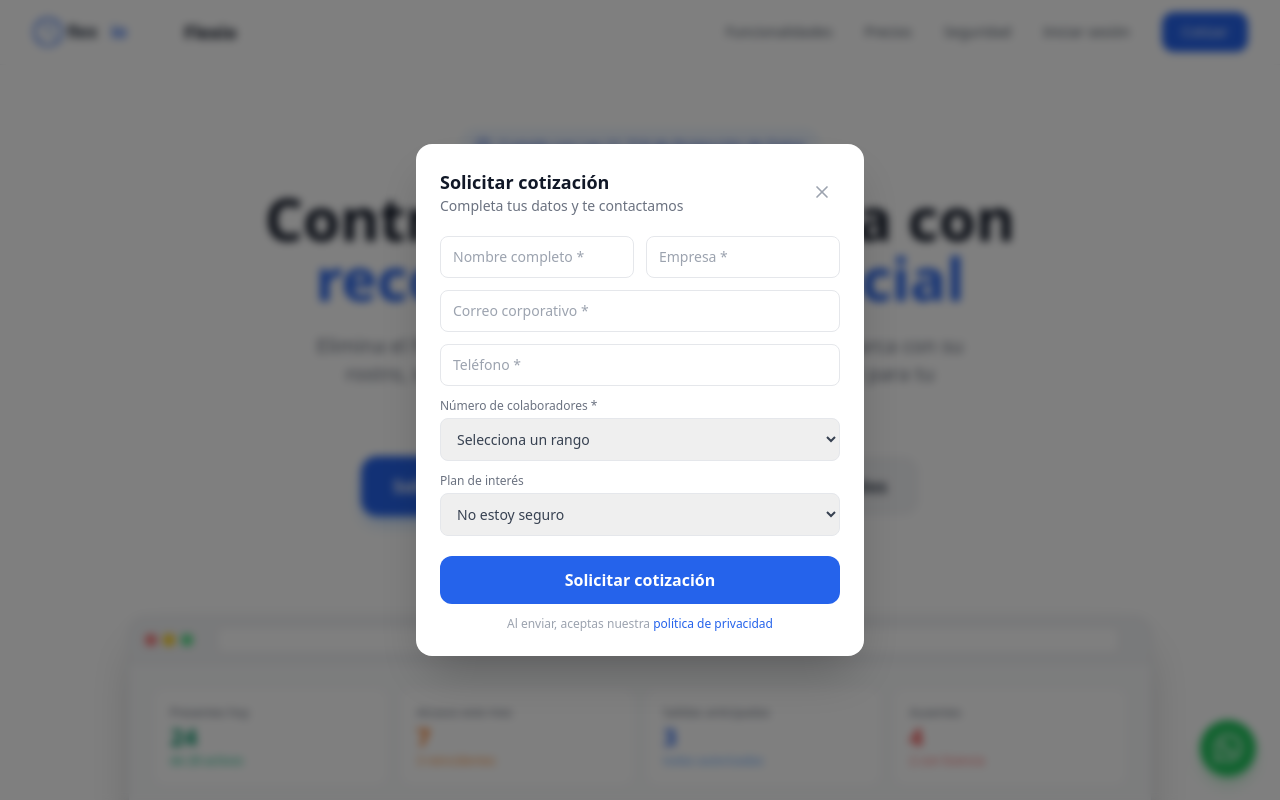
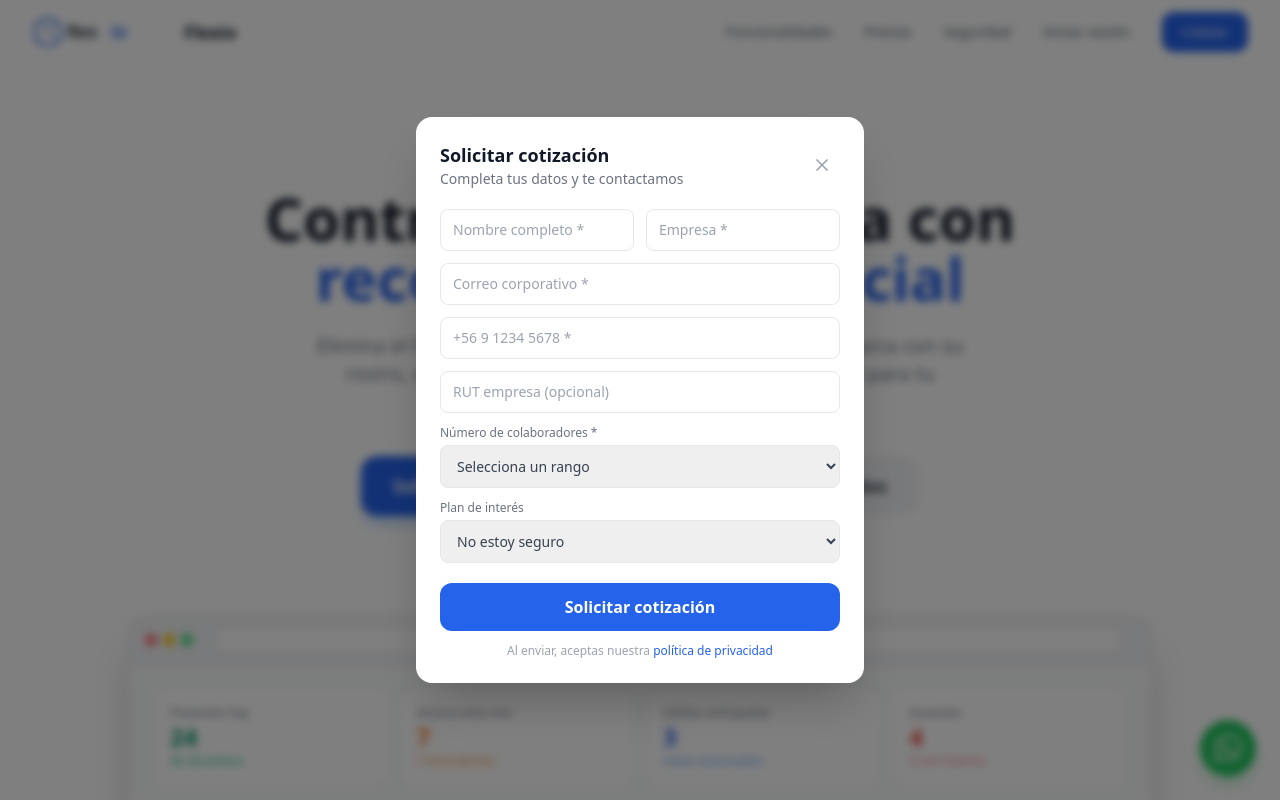
Before and after one commit to pdencina/registro_asistencia_Empresa, a React (Vite) app: page / in a window 1280 px wide. Both pictures are taken after a click on the button "Cotizar". Shown: the top 800 px of the page. Built offline with nearby package versions, Linux system fonts and the light colour scheme.

Commit message:
fomateo de campos

```diff
--- a/src/pages/LandingPage.jsx
+++ b/src/pages/LandingPage.jsx
@@ -8,9 +8,10 @@ export default function LandingPage() {
   const [contactLoading, setContactLoading] = useState(false);
   const [contactSent, setContactSent] = useState(false);
   const [showQuote, setShowQuote] = useState(false);
-  const [quoteForm, setQuoteForm] = useState({ name: '', email: '', company: '', phone: '', employees: '', plan: '' });
+  const [quoteForm, setQuoteForm] = useState({ name: '', email: '', company: '', phone: '', employees: '', plan: '', rut: '' });
   const [quoteLoading, setQuoteLoading] = useState(false);
   const [quoteSent, setQuoteSent] = useState(false);
+  const [quoteRutError, setQuoteRutError] = useState('');
 
   async function handleContactSubmit(e) {
     e.preventDefault();
@@ -31,6 +32,10 @@ export default function LandingPage() {
 
   async function handleQuoteSubmit(e) {
     e.preventDefault();
+    // Validar RUT si fue ingresado
+    if (quoteForm.rut && !validateRut(quoteForm.rut)) {
+      return;
+    }
     setQuoteLoading(true);
     try {
       await fetch('/api/contact', {
@@ -41,7 +46,7 @@ export default function LandingPage() {
           company: quoteForm.company,
           email: quoteForm.email,
           phone: quoteForm.phone,
-          message: `COTIZACIÓN\nPlan de interés: ${quoteForm.plan || 'No especificado'}\nN° colaboradores: ${quoteForm.employees}\n`,
+          message: `COTIZACIÓN\nPlan de interés: ${quoteForm.plan || 'No especificado'}\nN° colaboradores: ${quoteForm.employees}\nRUT empresa: ${quoteForm.rut || 'No indicado'}`,
         }),
       });
       setQuoteSent(true);
@@ -49,6 +54,53 @@ export default function LandingPage() {
     } finally {
       setQuoteLoading(false);
     }
+  }
+
+  function formatPhoneCL(value) {
+    let digits = value.replace(/\D/g, '');
+    // Si empieza con 56, ya tiene código país
+    if (digits.startsWith('56')) digits = digits.slice(2);
+    // Si empieza con 9 y tiene 9 dígitos
+    if (digits.length > 9) digits = digits.slice(0, 9);
+    // Formatear
+    if (digits.length <= 1) return `+56 ${digits}`;
+    if (digits.length <= 5) return `+56 ${digits.slice(0, 1)} ${digits.slice(1)}`;
+    return `+56 ${digits.slice(0, 1)} ${digits.slice(1, 5)} ${digits.slice(5, 9)}`;
+  }
+
+  function formatRutCL(value) {
+    let clean = value.replace(/[^0-9kK]/g, '').toUpperCase();
+    if (clean.length === 0) return '';
+    let dv = clean.slice(-1);
+    let body = clean.slice(0, -1);
+    if (body.length === 0) return clean;
+    let formatted = '';
+    let count = 0;
+    for (let i = body.length - 1; i >= 0; i--) {
+      formatted = body[i] + formatted;
+      count++;
+      if (count === 3 && i > 0) { formatted = '.' + formatted; count = 0; }
+    }
+    return formatted + '-' + dv;
+  }
+
+  function validateRut(rut) {
+    const clean = rut.replace(/[.\-]/g, '').toUpperCase();
+    if (clean.length < 2) return false;
+    const body = clean.slice(0, -1);
+    const dv = clean.slice(-1);
+    if (!/^\d+$/.test(body)) return false;
+    let sum = 0, multiplier = 2;
+    for (let i = body.length - 1; i >= 0; i--) {
+      sum += parseInt(body[i]) * multiplier;
+      multiplier = multiplier === 7 ? 2 : multiplier + 1;
+    }
+    const remainder = 11 - (sum % 11);
+    let expectedDv;
+    if (remainder === 11) expectedDv = '0';
+    else if (remainder === 10) expectedDv = 'K';
+    else expectedDv = String(remainder);
+    return dv === expectedDv;
   } // monthly | annual
 
   const plans = [
@@ -609,7 +661,7 @@ export default function LandingPage() {
                 </div>
                 <h3 className="text-xl font-bold text-gray-900 mb-2">Cotización recibida</h3>
                 <p className="text-sm text-gray-500 mb-6">Te contactaremos a la brevedad con una propuesta personalizada.</p>
-                <button onClick={() => { setShowQuote(false); setQuoteSent(false); setQuoteForm({ name: '', email: '', company: '', phone: '', employees: '', plan: '' }); }} className="w-full py-3 bg-primary-600 text-white font-semibold rounded-xl hover:bg-primary-700">
+                <button onClick={() => { setShowQuote(false); setQuoteSent(false); setQuoteForm({ name: '', email: '', company: '', phone: '', employees: '', plan: '', rut: '' }); setQuoteRutError(''); }} className="w-full py-3 bg-primary-600 text-white font-semibold rounded-xl hover:bg-primary-700">
                   Cerrar
                 </button>
               </div>
@@ -656,14 +708,28 @@ export default function LandingPage() {
                     required
                     className="w-full px-3 py-2.5 border border-gray-200 rounded-lg text-sm focus:ring-2 focus:ring-primary-500 outline-none"
                   />
+                  <div>
                     <input
                       type="tel"
                       value={quoteForm.phone}
-                    onChange={e => setQuoteForm({...quoteForm, phone: e.target.value})}
-                    placeholder="Teléfono *"
+                      onChange={e => setQuoteForm({...quoteForm, phone: formatPhoneCL(e.target.value)})}
+                      placeholder="+56 9 1234 5678 *"
                       required
+                      inputMode="numeric"
                       className="w-full px-3 py-2.5 border border-gray-200 rounded-lg text-sm focus:ring-2 focus:ring-primary-500 outline-none"
                     />
+                  </div>
+                  <div>
+                    <input
+                      type="text"
+                      value={quoteForm.rut}
+                      onChange={e => { setQuoteForm({...quoteForm, rut: formatRutCL(e.target.value)}); setQuoteRutError(''); }}
+                      onBlur={() => { if (quoteForm.rut && !validateRut(quoteForm.rut)) setQuoteRutError('RUT inválido'); }}
+                      placeholder="RUT empresa (opcional)"
+                      className={`w-full px-3 py-2.5 border rounded-lg text-sm focus:ring-2 focus:ring-primary-500 outline-none ${quoteRutError ? 'border-red-300' : 'border-gray-200'}`}
+                    />
+                    {quoteRutError && <p className="text-xs text-red-500 mt-1">{quoteRutError}</p>}
+                  </div>
                   <div>
                     <label className="block text-xs font-medium text-gray-500 mb-1">Número de colaboradores *</label>
                     <select
@@ -700,7 +766,7 @@ export default function LandingPage() {
                   <div className="pt-2">
                     <button
                       type="submit"
-                      disabled={quoteLoading}
+                      disabled={quoteLoading || quoteRutError}
                       className="w-full py-3 bg-primary-600 text-white font-semibold rounded-xl hover:bg-primary-700 transition-all disabled:opacity-50"
                     >
                       {quoteLoading ? 'Enviando...' : 'Solicitar cotización'}
--- a/src/pages/superadmin/CreateTenantModal.jsx
+++ b/src/pages/superadmin/CreateTenantModal.jsx
@@ -1,5 +1,40 @@
 import { useState } from 'react';
 import { X, Building2, CheckCircle } from 'lucide-react';
+
+function formatRutCL(value) {
+  let clean = value.replace(/[^0-9kK]/g, '').toUpperCase();
+  if (clean.length === 0) return '';
+  let dv = clean.slice(-1);
+  let body = clean.slice(0, -1);
+  if (body.length === 0) return clean;
+  let formatted = '';
+  let count = 0;
+  for (let i = body.length - 1; i >= 0; i--) {
+    formatted = body[i] + formatted;
+    count++;
+    if (count === 3 && i > 0) { formatted = '.' + formatted; count = 0; }
+  }
+  return formatted + '-' + dv;
+}
+
+function validateRut(rut) {
+  const clean = rut.replace(/[.\-]/g, '').toUpperCase();
+  if (clean.length < 2) return false;
+  const body = clean.slice(0, -1);
+  const dv = clean.slice(-1);
+  if (!/^\d+$/.test(body)) return false;
+  let sum = 0, multiplier = 2;
+  for (let i = body.length - 1; i >= 0; i--) {
+    sum += parseInt(body[i]) * multiplier;
+    multiplier = multiplier === 7 ? 2 : multiplier + 1;
+  }
+  const remainder = 11 - (sum % 11);
+  let expectedDv;
+  if (remainder === 11) expectedDv = '0';
+  else if (remainder === 10) expectedDv = 'K';
+  else expectedDv = String(remainder);
+  return dv === expectedDv;
+}
 
 export default function CreateTenantModal({ onClose, onCreated }) {
   const [form, setForm] = useState({
@@ -13,6 +48,7 @@ export default function CreateTenantModal({ onClose, onCreated }) {
   const [error, setError] = useState('');
   const [loading, setLoading] = useState(false);
   const [success, setSuccess] = useState(null);
+  const [rutError, setRutError] = useState('');
 
   function handleSlug(name) {
     return name
@@ -134,10 +170,12 @@ export default function CreateTenantModal({ onClose, onCreated }) {
             <label className="block text-sm font-medium text-gray-300 mb-1">RUT empresa</label>
             <input
               value={form.rut_empresa}
-              onChange={(e) => setForm({ ...form, rut_empresa: e.target.value })}
+              onChange={(e) => { setForm({ ...form, rut_empresa: formatRutCL(e.target.value) }); setRutError(''); }}
+              onBlur={() => { if (form.rut_empresa && !validateRut(form.rut_empresa)) setRutError('RUT inválido'); }}
               placeholder="76.123.456-7"
-              className="w-full px-4 py-3 bg-gray-700 border border-gray-600 rounded-xl text-white placeholder-gray-500 focus:ring-2 focus:ring-primary-500 outline-none"
+              className={`w-full px-4 py-3 bg-gray-700 border rounded-xl text-white placeholder-gray-500 focus:ring-2 focus:ring-primary-500 outline-none ${rutError ? 'border-red-500' : 'border-gray-600'}`}
             />
+            {rutError && <p className="text-xs text-red-400 mt-1">{rutError}</p>}
           </div>
 
           <div>
```
Lines whose indentation alone changed are shown as unchanged.
